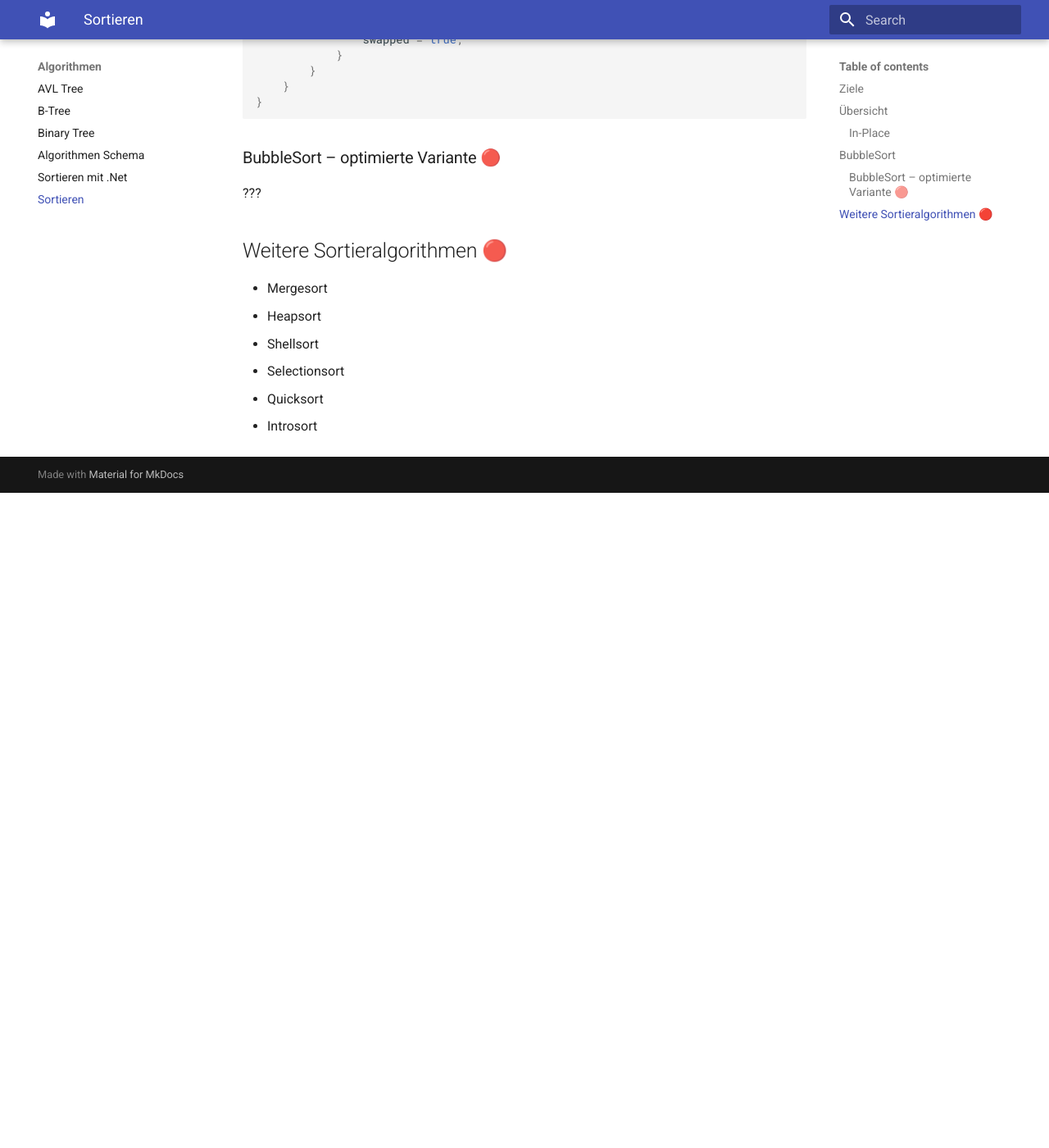
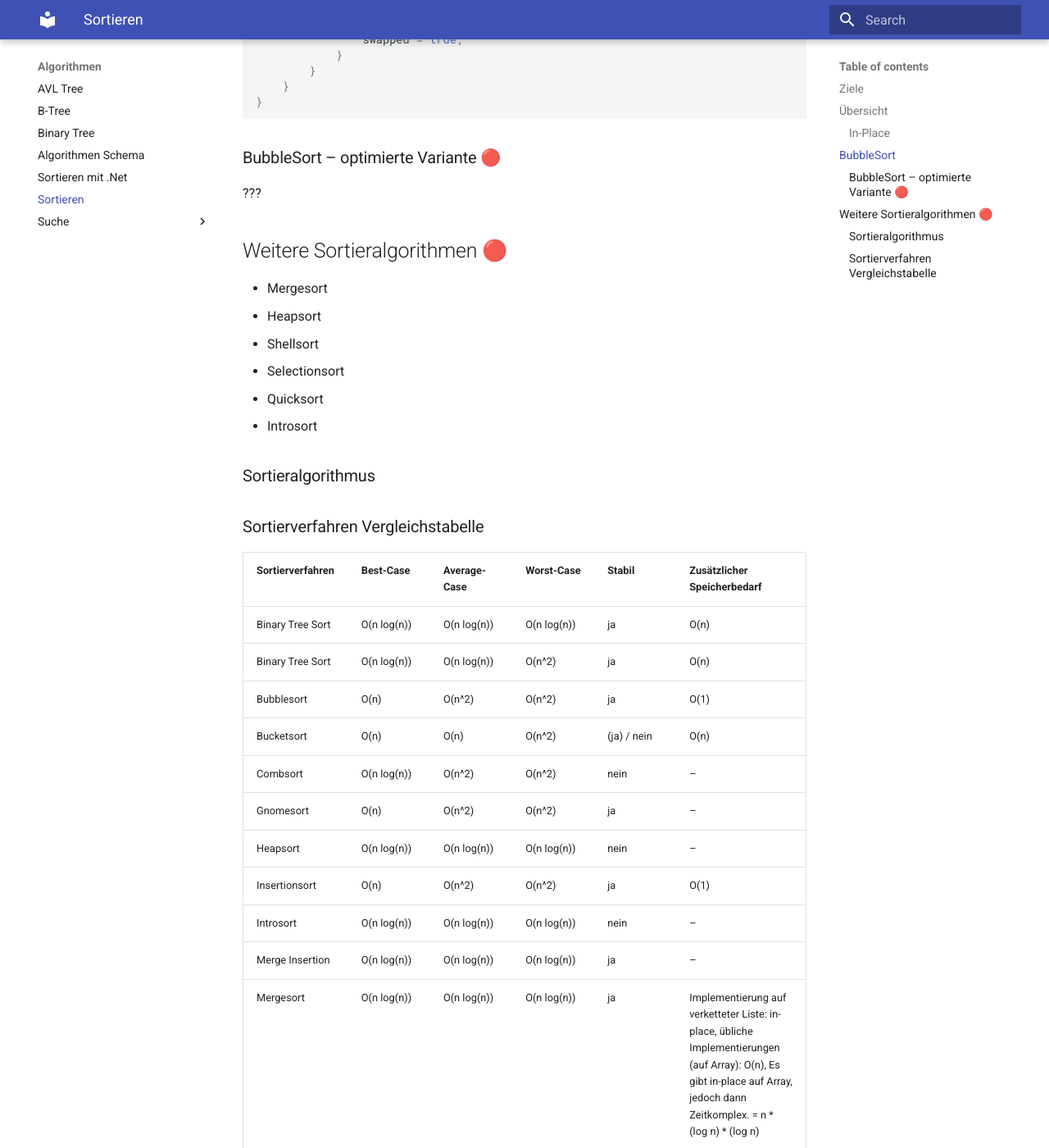
Before and after one commit to tsolenthaler/zbwAlgDs, an MkDocs documentation site: the page built from docs/algorithmen/sortieren.md, in a window 1280 px wide and 1400 px high, scrolled down 1903 px. Shown: the whole window at 82% size. Built offline with MkDocs 1.6.1 and Material for MkDocs 9.7.7, drawn with Linux system fonts in a browser that asks for light colours; before the commit the page ends 2504 px from its top, so only the background shows below that; some of the changed text lies outside the part shown.

Commit message:
Add sorting and searching algorithms documentation with complexity tables and detailed explanations

```diff
--- a/docs/algorithmen/sortieren.md
+++ b/docs/algorithmen/sortieren.md
@@ -63,3 +63,32 @@ Function Bubblesort(Array a) {
 * Selectionsort
 * Quicksort
 * Introsort
+
+
+### Sortieralgorithmus
+
+### Sortierverfahren Vergleichstabelle
+
+| Sortierverfahren       | Best-Case       | Average-Case    | Worst-Case     | Stabil | Zusätzlicher Speicherbedarf |
+|------------------------|-----------------|-----------------|----------------|--------|-----------------------------|
+| Binary Tree Sort       | O(n log(n))     | O(n log(n))     | O(n log(n))    | ja     | O(n)                        |
+| Binary Tree Sort       | O(n log(n))     | O(n log(n))     | O(n^2)         | ja     | O(n)                        |
+| Bubblesort             | O(n)            | O(n^2)          | O(n^2)         | ja     | O(1)                        |
+| Bucketsort             | O(n)            | O(n)            | O(n^2)         | (ja) / nein | O(n)                    |
+| Combsort               | O(n log(n))     | O(n^2)          | O(n^2)         | nein   | –                           |
+| Gnomesort              | O(n)            | O(n^2)          | O(n^2)         | ja     | –                           |
+| Heapsort               | O(n log(n))     | O(n log(n))     | O(n log(n))    | nein   | –                           |
+| Insertionsort          | O(n)            | O(n^2)          | O(n^2)         | ja     | O(1)                        |
+| Introsort              | O(n log(n))     | O(n log(n))     | O(n log(n))    | nein   | –                           |
+| Merge Insertion        | O(n log(n))     | O(n log(n))     | O(n log(n))    | ja     | –                           |
+| Mergesort              | O(n log(n))     | O(n log(n))     | O(n log(n))    | ja     | Implementierung auf verketteter Liste: in-place, übliche Implementierungen (auf Array): O(n), Es gibt in-place auf Array, jedoch dann Zeitkomplex. = n * (log n) * (log n) |
+| Natural Mergesort      | O(n)            | O(n log(n))     | O(n log(n))    | ja     | –                           |
+| Quicksort              | O(n log(n))     | O(n log(n))     | O(n^2)         | nein   | O(n log(n)), übliche Implementierungen benötigen meist mehr |
+| Selectionsort          | O(n^2)          | O(n^2)          | O(n^2)         | nein   | –                           |
+| Shakersort (Cocktailsort) | O(n)         | O(n^2)          | O(n^2)         | ja     | –                           |
+| Shellsort              | O(n log(n)^2)   | O(n log(n)^2)   | O(n log(n)^2)  | nein   | –                           |
+| Smoothsort             | O(n)            | O(n log(n))     | O(n log(n))    | nein   | –                           |
+| Timsort                | O(n)            | O(n log(n))     | O(n log(n))    | ja     | –                           |
+| Pigeonholesort         | O(N+n)          | –               | –              | ja     | –                           |
+| OddEventsort           | O(n)            | O(n^2)          | ?              | –      | O(1)                        |
+| Cyclesort              | O(n^2)          | O(n^2)          | O(n^2)         | nein   | O(n) total, O(1) mit Hilfsmittel |
```
Also changed, not shown: docs/algorithmen/suche/suche.md (added, +38 -0 lines), docs/algorithmen/suche/Binary-tree-labeled.svg (added), docs/algorithmen/suche/Binary_search_into_array.svg (added), docs/algorithmen/suche/Hash_table.svg (added), docs/algorithmen/suche/Linear-Search-algorithm.png (added).
